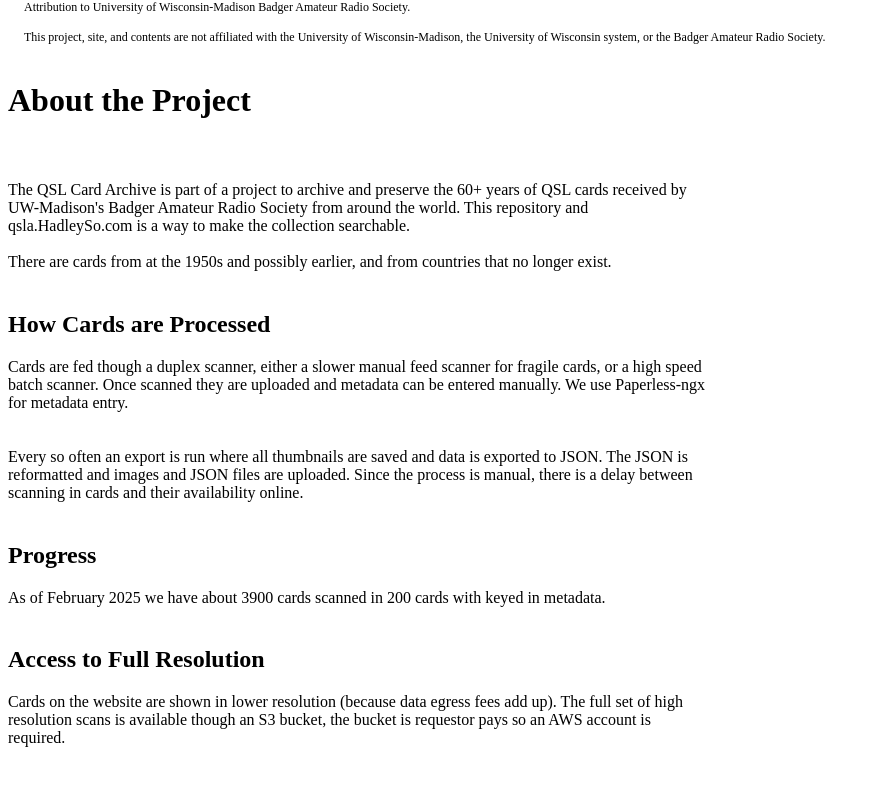
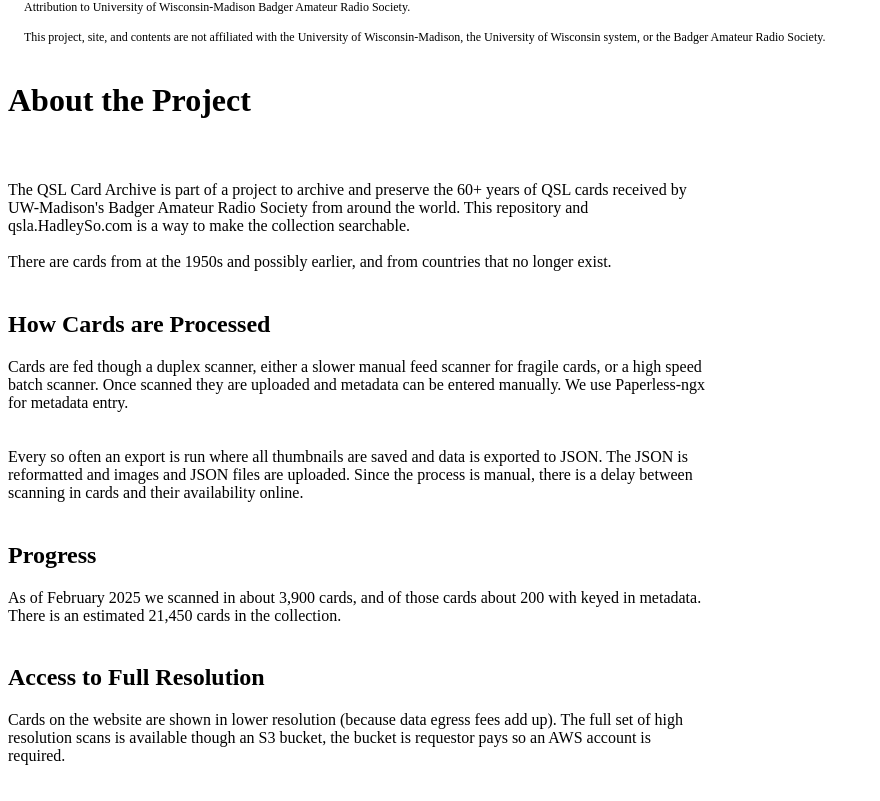
Before and after one commit to HadleySo/com.hadleyso.qsla, a SvelteKit app: page /about in a window 1280 px wide. Shown: the part 342-1143 px from the top of the page, without its empty margins (0-880 px from the left). Built offline with nearby package versions, Linux system fonts and the light colour scheme.

Commit message:
Clarifying about section with better language

```diff
--- a/src/routes/about/+page.svelte
+++ b/src/routes/about/+page.svelte
@@ -24,16 +24,17 @@
                 manually. We use Paperless-ngx for metadata entry.
             </p>
             <p class="column-text">
-                Every so
-                often an export is run where all thumbnails are saved and data
-                is exported to JSON. The JSON is reformatted and images and JSON
-                files are uploaded. Since the process is manual, there is a
-                delay between scanning in cards and their availability online.
+                Every so often an export is run where all thumbnails are saved
+                and data is exported to JSON. The JSON is reformatted and images
+                and JSON files are uploaded. Since the process is manual, there
+                is a delay between scanning in cards and their availability
+                online.
             </p>
             <h2>Progress</h2>
             <p class="column-text">
-                As of February 2025 we have about 3900 cards scanned in 200
-                cards with keyed in metadata.
+                As of February 2025 we scanned in about 3,900 cards, and of
+                those cards about 200 with keyed in metadata. There is an
+                estimated 21,450 cards in the collection.
             </p>
             <h2>Access to Full Resolution</h2>
             <p class="column-text">
```
Also changed, not shown: 1 other file (tests, documents, lock files or other folders).
